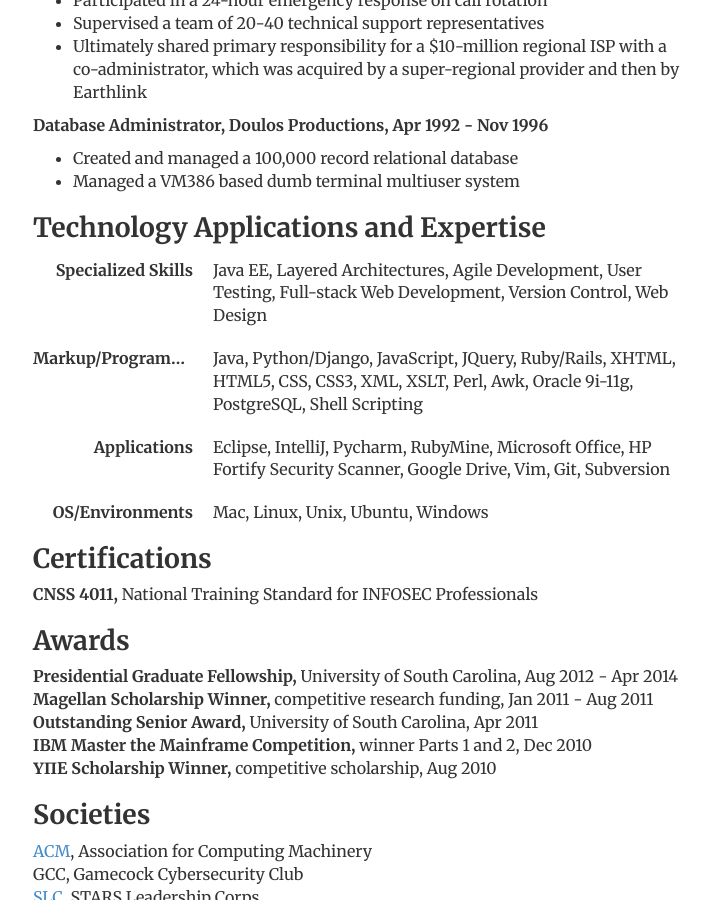
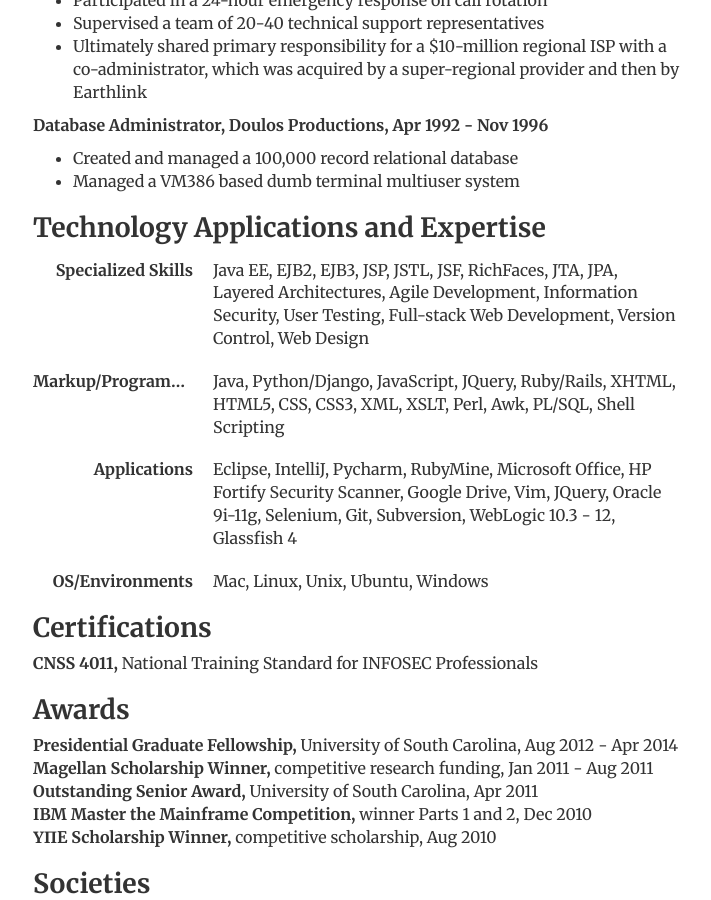
Before and after one commit to llcawthorne/llcawthorne.github.io, a Jekyll site: the page built from resume/index.html, in a window 1280 px wide and 900 px high, scrolled down 2294 px. Shown: the whole window, without its empty margins (283-994 px from the left). Built offline with Jekyll 4.4.1, drawn with Linux system fonts in a browser that asks for light colours.

Commit message:
Update resume

```diff
--- a/resume/index.html
+++ b/resume/index.html
@@ -153,19 +153,21 @@
     <h2>Technology Applications and Expertise</h2>
       <dl class="dl-horizontal">
         <dt>Specialized Skills</dt>
-        <dd>Java EE, Layered Architectures, Agile Development,
+        <dd>Java EE, EJB2, EJB3, JSP, JSTL, JSF, RichFaces, JTA, JPA,
+        Layered Architectures, Agile Development, Information Security,
         User Testing, Full-stack Web Development, Version Control, Web Design</dd>
       </dl>
       <dl class="dl-horizontal">
         <dt>Markup/Programming</dt>
         <dd>Java, Python/Django, JavaScript, JQuery, Ruby/Rails, XHTML, HTML5,
-        CSS, CSS3,  XML, XSLT, Perl, Awk, Oracle 9i-11g, PostgreSQL,
-        Shell Scripting</dd>
+        CSS, CSS3,  XML, XSLT, Perl, Awk, PL/SQL, Shell Scripting</dd>
       </dl>
       <dl class="dl-horizontal">
         <dt>Applications</dt>
         <dd>Eclipse, IntelliJ, Pycharm, RubyMine, Microsoft Office,
-        HP Fortify Security Scanner, Google Drive, Vim, Git, Subversion</dd>
+        HP Fortify Security Scanner, Google Drive, Vim, JQuery,
+        Oracle 9i-11g,
+        Selenium, Git, Subversion, WebLogic 10.3 - 12, Glassfish 4</dd>
       </dl>
       <dl class="dl-horizontal">
         <dt>OS/Environments</dt>
```
